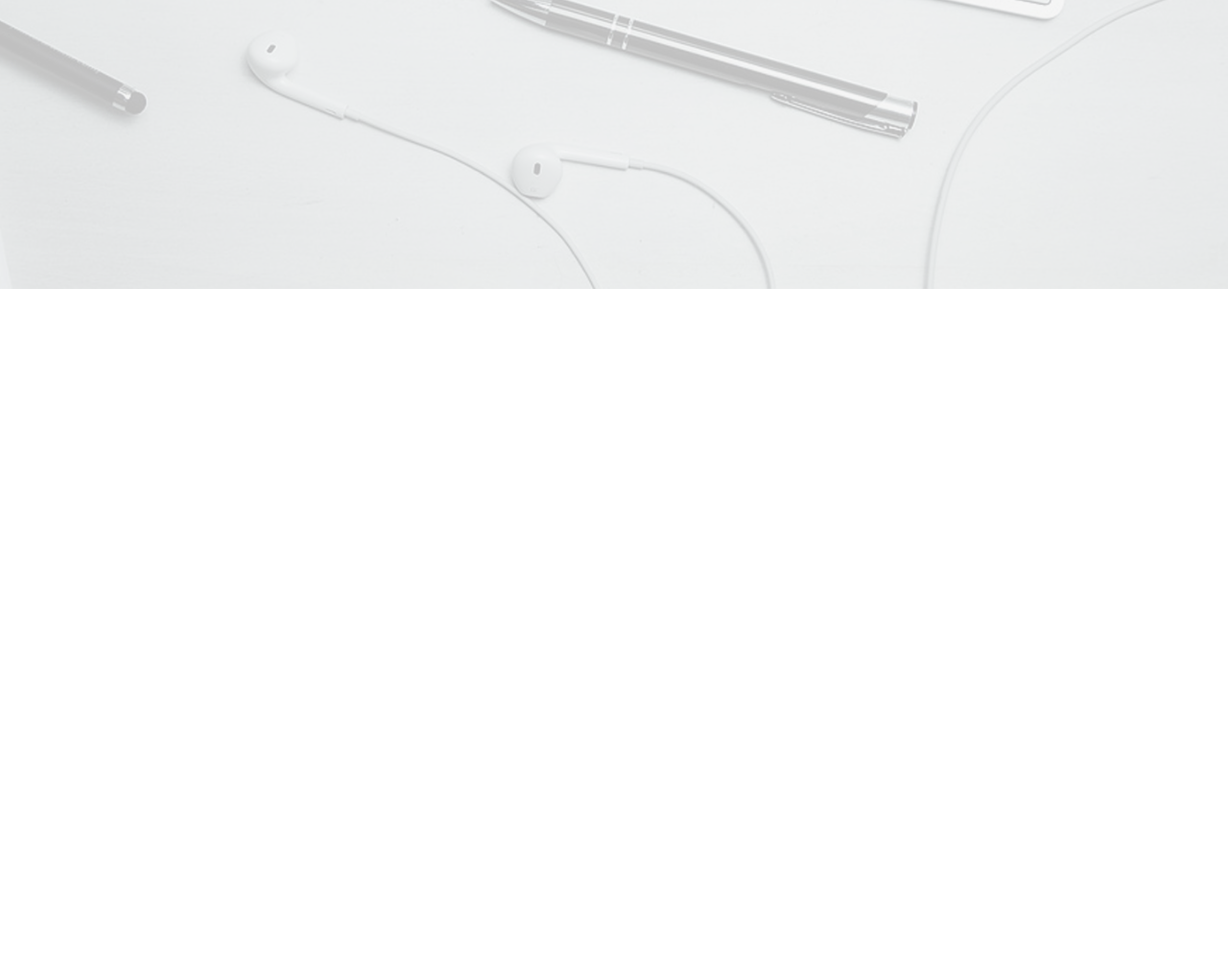
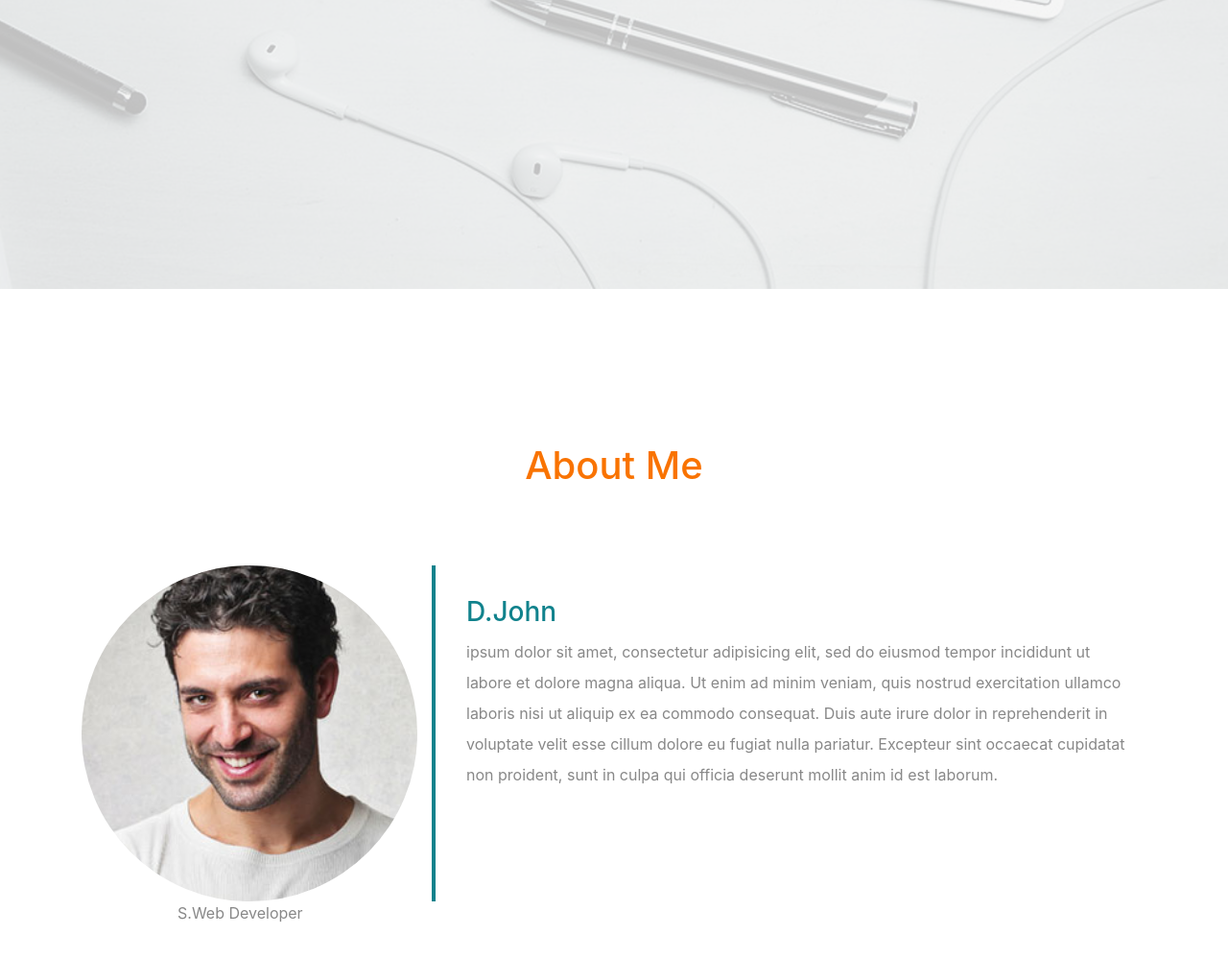
Before and after one commit to melcolmm/fcc-learn-bootstrap-4-30-min-a2, a plain HTML site: page index.html in a window 1280 px wide. Shown: the part 499-1498 px from the top of the page at 96% size. Before the commit the page ends 800 px from the top, so only its background shows below. Drawn offline with nearby package versions, Linux system fonts and the light colour scheme.

Commit message:
Completed about me section, starting with portfolio section

```diff
--- a/css/main.css
+++ b/css/main.css
@@ -64,3 +64,43 @@
     background: #F97300;
     color: #fff;
 }
+
+/* About section */
+
+.about{
+    margin: 4em 0;
+    padding: 1em;
+    position: relative;
+}
+
+.about h1{
+    color: #F97300;
+    margin: 2em;
+}
+
+.about img{
+    height: 100%;
+    width: 100%;
+    border-radius: 50%;
+}
+
+.about span{
+    display: block;
+    color: #888;
+    position: absolute;
+    left: 115px;
+}
+
+.about .desc{
+    padding: 2em;
+    border-left: 4px solid #10828C;
+}
+
+.about .desc h3{
+    color: #10828C;
+}
+
+.about .desc p{
+    line-height: 2;
+    color: #888;
+}
--- a/index.html
+++ b/index.html
@@ -60,6 +60,31 @@
         </div>
     </header>
 
+    <!-- about section -->
+    <div class="about" id="about">
+        <div class="container">
+            <h1 class="text-center">About Me</h1>
+                <div class="row">
+                    <div class="col-lg-4 col-md-4 col-sm-12">
+                        <img src="images/team-3.jpg" class="img-fluid">
+                        <span class="text-justify">S.Web Developer</span>
+                    </div>
+                    <div class="col-lg-8 col-md-8 col-sm-12 desc">
+
+                        <h3>D.John</h3>
+                        <p>
+                            ipsum dolor sit amet, consectetur adipisicing elit, sed do eiusmod
+                            tempor incididunt ut labore et dolore magna aliqua. Ut enim ad minim veniam,
+                            quis nostrud exercitation ullamco laboris nisi ut aliquip ex ea commodo
+                            consequat. Duis aute irure dolor in reprehenderit in voluptate velit esse
+                            cillum dolore eu fugiat nulla pariatur. Excepteur sint occaecat cupidatat non
+                            proident, sunt in culpa qui officia deserunt mollit anim id est laborum.
+                        </p>
+                    </div>
+                </div>
+        </div>
+    </div>
+
 <!-- Scripts -->
 <script src="https://cdn.jsdelivr.net/npm/jquery@3.5.1/dist/jquery.slim.min.js" integrity="sha384-DfXdz2htPH0lsSSs5nCTpuj/zy4C+OGpamoFVy38MVBnE+IbbVYUew+OrCXaRkfj" crossorigin="anonymous"></script>
 <script src="https://cdn.jsdelivr.net/npm/bootstrap@4.6.2/dist/js/bootstrap.bundle.min.js" integrity="sha384-Fy6S3B9q64WdZWQUiU+q4/2Lc9npb8tCaSX9FK7E8HnRr0Jz8D6OP9dO5Vg3Q9ct" crossorigin="anonymous"></script>
```
